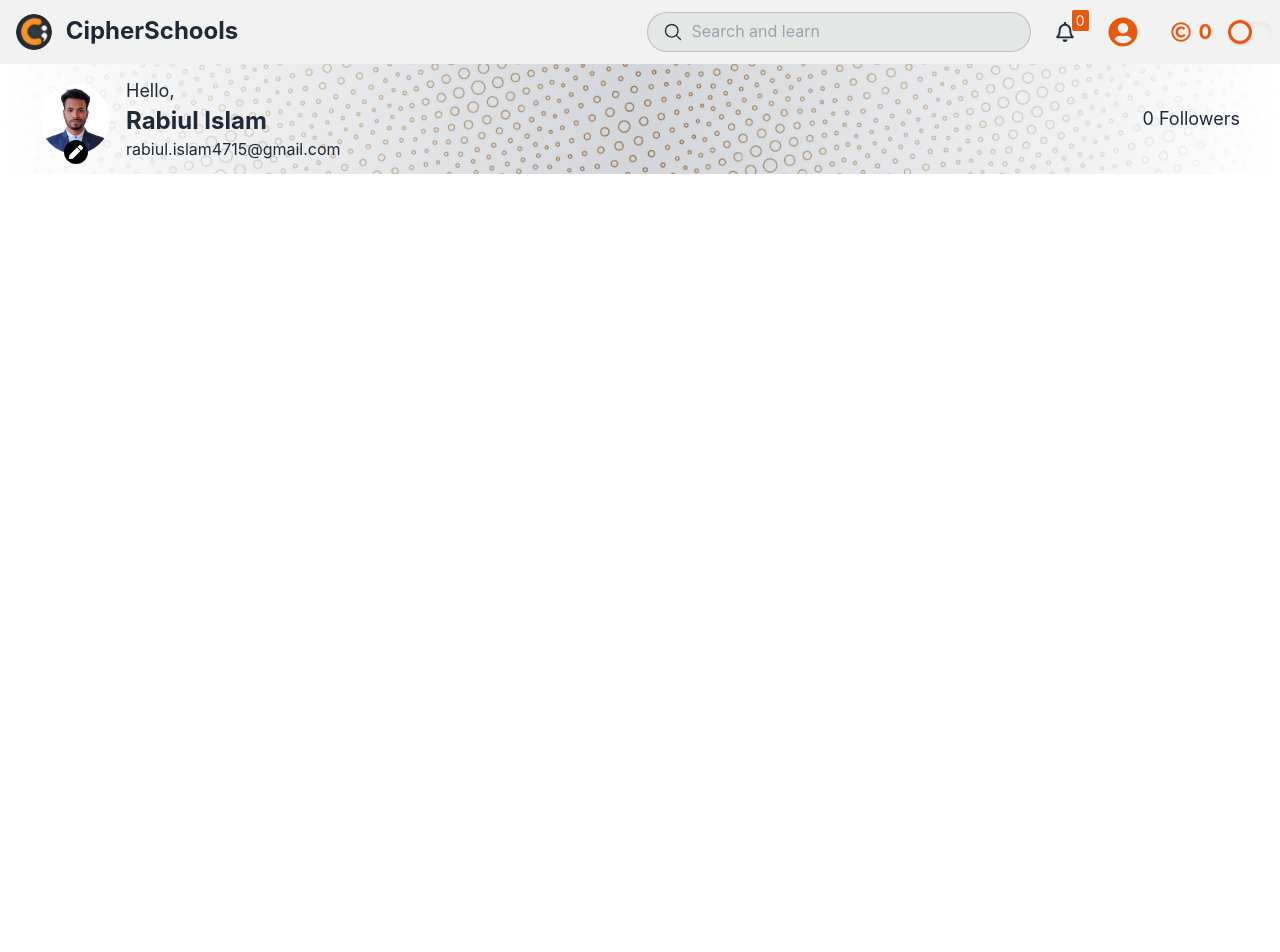
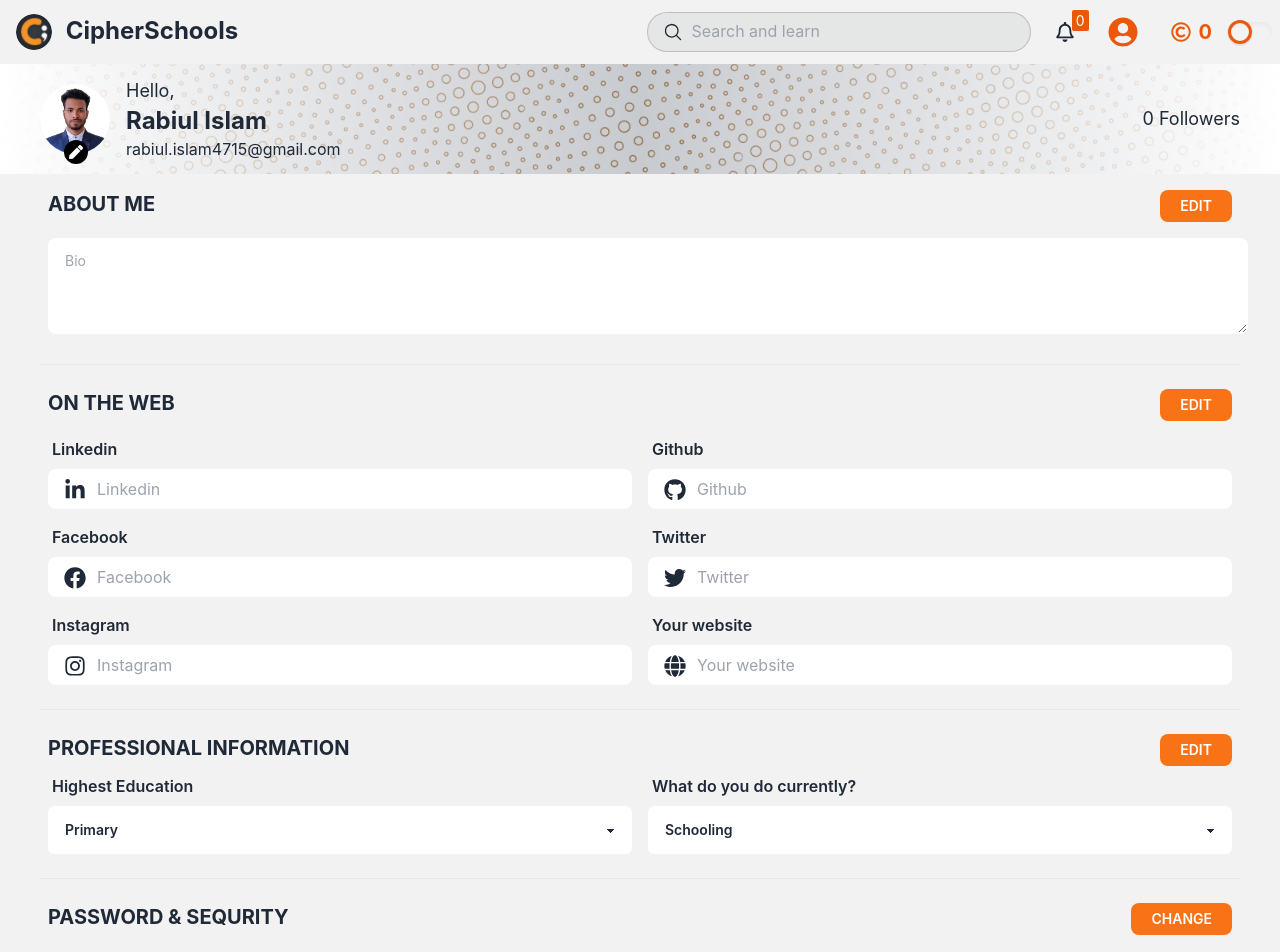
Before and after one commit to rabiul155/cipher-school-client, a React (Create React App) app: page /profile in a window 1280 px wide. Shown: the top 952 px of the page. Before the commit the page ends 800 px from the top, so only its background shows below. Built offline with nearby package versions, Linux system fonts and the light colour scheme.

Commit message:
home page done

```diff
--- a/src/Pages/Login/Login.js
+++ b/src/Pages/Login/Login.js
@@ -3,9 +3,10 @@ import { Link } from 'react-router-dom';
 import logo from '../../Images/logo.png'
 
 const Login = () => {
+
     return (
+
         <div className='max-w-lg mx-auto'>
-
             <div className=" bg-base-100">
                 <div className="hero-content flex-col ">
                     <div className=' text-center'>
--- /dev/null
+++ b/src/Pages/Profile/Profile.css
@@ -0,0 +1,5 @@
+.select-field {
+    height: 40px !important;
+    border-radius: 6px;
+
+}
--- a/src/Pages/Profile/Profile.js
+++ b/src/Pages/Profile/Profile.js
@@ -1,10 +1,98 @@
 import React from 'react';
 import Banner from '../../component/Banner/Banner';
+import Interest from '../../component/Interest/Interest';
+import OnTheWeb from '../../component/OnTheWeb/OnTheWeb';
+import './Profile.css'
 
 const Profile = () => {
     return (
-        <div>
+        <div className=' bg-base-200'>
             <Banner></Banner>
+
+            {/* about me section  */}
+
+            <div className='mx-10'>
+                <div className='mx-2 mt-4 mb-2 flex justify-between'>
+                    <h4 className='uppercase text-xl font-bold'> About Me</h4>
+                    <button className='btn btn-sm px-5 h-[10px] border-0 bg-orange-500 hover:bg-orange-400'> Edit</button>
+                </div>
+                <textarea className="textarea m-2 mb-6 h-24 w-full" placeholder="Bio"></textarea>
+                <hr />
+            </div>
+
+
+            {/* on the web section */}
+
+            <OnTheWeb></OnTheWeb>
+
+            {/* professional info    */}
+
+            <div className=' mx-10'>
+                <div className='mx-2 flex justify-between'>
+                    <h4 className='uppercase text-xl font-bold'> PROFESSIONAL INFORMATION</h4>
+                    <button className='btn btn-sm px-5 h-[10px] border-0 bg-orange-500 hover:bg-orange-400'> Edit</button>
+                </div>
+                <div className=' flex justify-between  mb-6'>
+                    <div className="form-control w-full mx-2 ">
+                        <label className="label">
+                            <span className=" font-semibold">Highest Education</span>
+                        </label>
+                        <div className=' '>
+                            <select className="select  w-full  h-6 select-field">
+                                <option >Primary</option>
+                                <option>Secondary</option>
+                                <option>Higher Secondary</option>
+                                <option>Graduate</option>
+                                <option>Post Graduate</option>
+
+                            </select>
+                        </div>
+                    </div>
+
+                    <div className="form-control w-full mx-2 ">
+                        <label className="label">
+                            <span className=" font-semibold">What do you do currently?</span>
+                        </label>
+                        <div className=' '>
+                            <select className="select  w-full py-2 h-3 select-field" >
+                                <option>Schooling</option>
+                                <option>College Student</option>
+                                <option>Teaching</option>
+                                <option>Job</option>
+                                <option>Freelancing</option>
+                            </select>
+                        </div>
+                    </div>
+                </div>
+                <hr />
+            </div>
+
+            {/* password section  */}
+
+            <section className='my-6 mx-10'>
+                <div className=' mb-6'>
+                    <div className='mx-2 flex justify-between'>
+                        <h4 className='uppercase text-xl font-bold'>Password & sequrity</h4>
+                        <button className='btn btn-sm px-5 h-[10px] border-0 bg-orange-500 hover:bg-orange-400'> Change</button>
+                    </div>
+                    <div className='  my-2'>
+                        <div className="form-control w-full mx-2 ">
+                            <label className="label">
+                                <span className=" font-semibold">Password</span>
+                            </label>
+                            <div className=' '>
+                                <input type="text" placeholder="*******************" className="input h-10 w-full " />
+
+                            </div>
+
+                        </div>
+                    </div>
+                </div>
+                <hr />
+            </section>
+
+            <Interest></Interest>
+
         </div>
     );
 };
--- a/src/component/Banner/Banner.js
+++ b/src/component/Banner/Banner.js
@@ -1,7 +1,6 @@
 import React from 'react';
 import './Banner.css'
 import img from '../../Images/Formal Img.png'
-import { HiPencilAlt } from "react-icons/hi";
 import { FaPen } from "react-icons/fa";
 
 
--- /dev/null
+++ b/src/component/Interest/Interest.js
@@ -0,0 +1,14 @@
+import React from 'react';
+
+const Interest = () => {
+    return (
+        <div className=' mx-10'>
+            <div className='mx-2  pb-10 flex justify-between'>
+                <h4 className='uppercase text-xl font-bold'> About Me</h4>
+                <button className='btn btn-sm px-5 h-[10px] border-0 bg-orange-500 hover:bg-orange-400'> Edit</button>
+            </div>
+        </div>
+    );
+};
+
+export default Interest;
--- /dev/null
+++ b/src/component/OnTheWeb/OnTheWeb.js
@@ -0,0 +1,88 @@
+import React from 'react';
+import { FaGithub, FaLinkedinIn, FaFacebook, FaTwitter, FaInstagram, FaGlobe } from "react-icons/fa";
+
+const OnTheWeb = () => {
+    return (
+
+        <div className='py-6 mx-10'>
+            <div className='mx-2 flex justify-between'>
+                <h4 className='uppercase text-xl font-bold'>On The Web</h4>
+                <button className='btn btn-sm px-5 h-[10px] border-0 bg-orange-500 hover:bg-orange-400'> Edit</button>
+            </div>
+
+            <div className=' mb-6'>
+
+                <div className=' flex justify-between my-2'>
+                    <div className="form-control w-full mx-2 ">
+                        <label className="label">
+                            <span className=" font-semibold">Linkedin</span>
+                        </label>
+                        <div className=' relative'>
+                            <input type="text" placeholder="Linkedin" className="input px-12 h-10 w-full " />
+                            <FaLinkedinIn className=' absolute top-[10px] left-4' size={22}></FaLinkedinIn>
+                        </div>
+                    </div>
+
+                    <div className="form-control w-full mx-2 ">
+                        <label className="label">
+                            <span className=" font-semibold">Github</span>
+                        </label>
+                        <div className=' relative'>
+                            <input type="text" placeholder="Github" className="input px-12 h-10 w-full " />
+                            <FaGithub className=' absolute top-[10px] left-4' size={22}></FaGithub>
+                        </div>
+                    </div>
+                </div>
+                <div className=' flex justify-between my-2'>
+                    <div className="form-control w-full mx-2 ">
+                        <label className="label">
+                            <span className=" font-semibold">Facebook</span>
+                        </label>
+                        <div className=' relative'>
+                            <input type="text" placeholder="Facebook" className="input px-12 h-10 w-full " />
+                            <FaFacebook className=' absolute top-[10px] left-4' size={22}></FaFacebook>
+                        </div>
+                    </div>
+
+                    <div className="form-control w-full mx-2 ">
+                        <label className="label">
+                            <span className=" font-semibold">Twitter</span>
+                        </label>
+                        <div className=' relative'>
+                            <input type="text" placeholder="Twitter" className="input px-12 h-10 w-full " />
+                            <FaTwitter className=' absolute top-[10px] left-4' size={22}></FaTwitter>
+                        </div>
+                    </div>
+                </div>
+                <div className=' flex justify-between my-2'>
+                    <div className="form-control w-full mx-2 ">
+                        <label className="label">
+                            <span className=" font-semibold">Instagram</span>
+                        </label>
+                        <div className=' relative'>
+                            <input type="text" placeholder="Instagram" className="input px-12 h-10 w-full " />
+                            <FaInstagram className=' absolute top-[10px] left-4' size={22}></FaInstagram>
+                        </div>
+                    </div>
+
+                    <div className="form-control w-full mx-2 ">
+                        <label className="label">
+                            <span className=" font-semibold">Your website</span>
+                        </label>
+                        <div className=' relative'>
+                            <input type="text" placeholder="Your website" className="input px-12 h-10 w-full " />
+                            <FaGlobe className=' absolute top-[10px] left-4' size={22}></FaGlobe>
+                        </div>
+                    </div>
+                </div>
+
+
+            </div>
+
+            <hr />
+        </div>
+
+    );
+};
+
+export default OnTheWeb;
```
